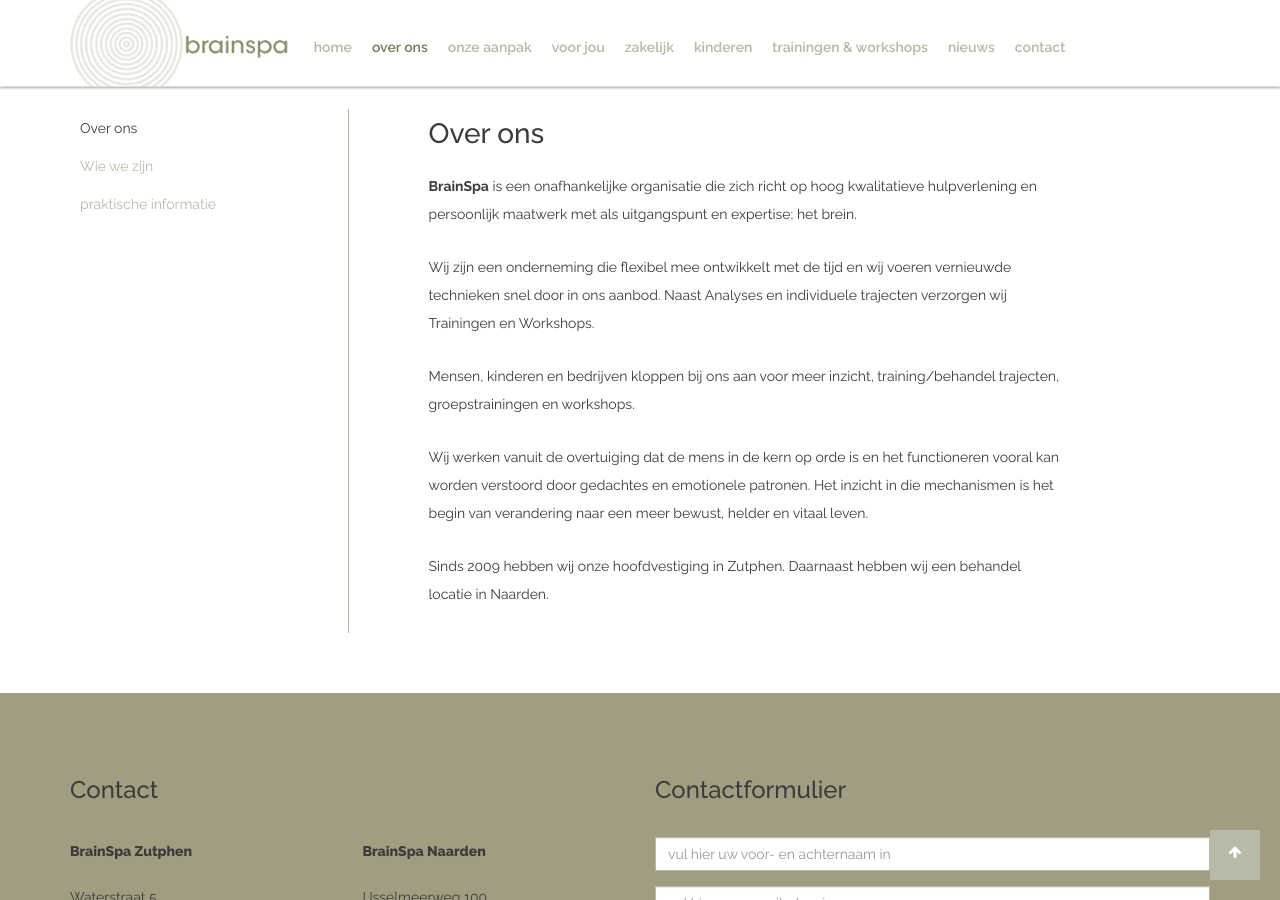
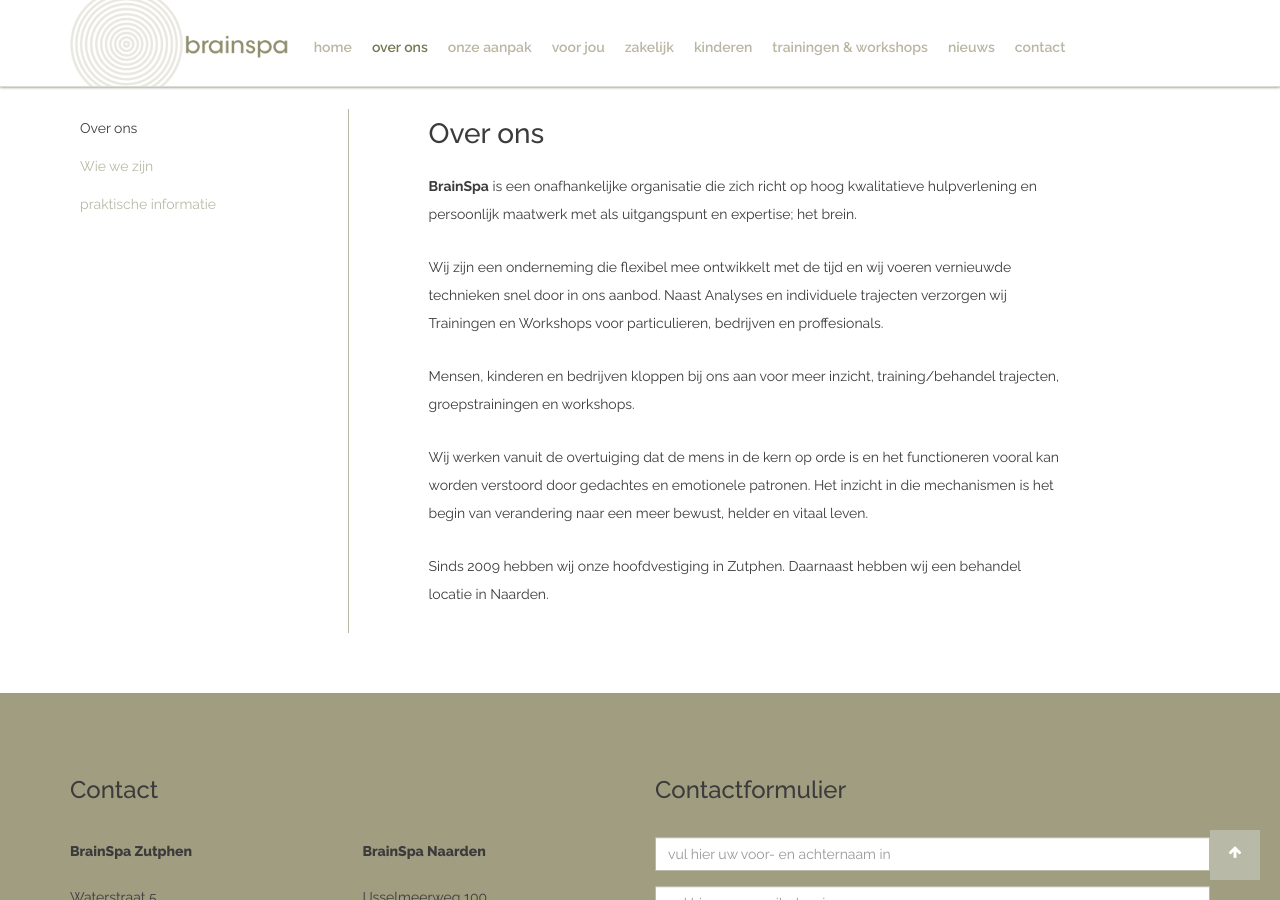
Before and after one commit to dveninga/brainspa, a Jekyll site: the page built from over-ons.md, in a window 1280 px wide and 900 px high, scrolled down 306 px. Built offline with Jekyll 4.4.1, drawn with Linux system fonts in a browser that asks for light colours.

Commit message:
Updated over-ons.md

```diff
--- a/over-ons.md
+++ b/over-ons.md
@@ -9,7 +9,7 @@ published: true
 
 **BrainSpa** is een onafhankelijke organisatie die zich richt op hoog kwalitatieve hulpverlening en persoonlijk maatwerk met als uitgangspunt en expertise; het brein.
 
-Wij zijn een onderneming die flexibel mee ontwikkelt met de tijd en wij voeren vernieuwde technieken snel door in ons aanbod. Naast Analyses en individuele trajecten verzorgen wij Trainingen en Workshops.
+Wij zijn een onderneming die flexibel mee ontwikkelt met de tijd en wij voeren vernieuwde technieken snel door in ons aanbod. Naast Analyses en individuele trajecten verzorgen wij Trainingen en Workshops voor particulieren, bedrijven en proffesionals.
 
 Mensen, kinderen en bedrijven kloppen bij ons aan voor meer inzicht, training/behandel trajecten, groepstrainingen en workshops.
 
```
